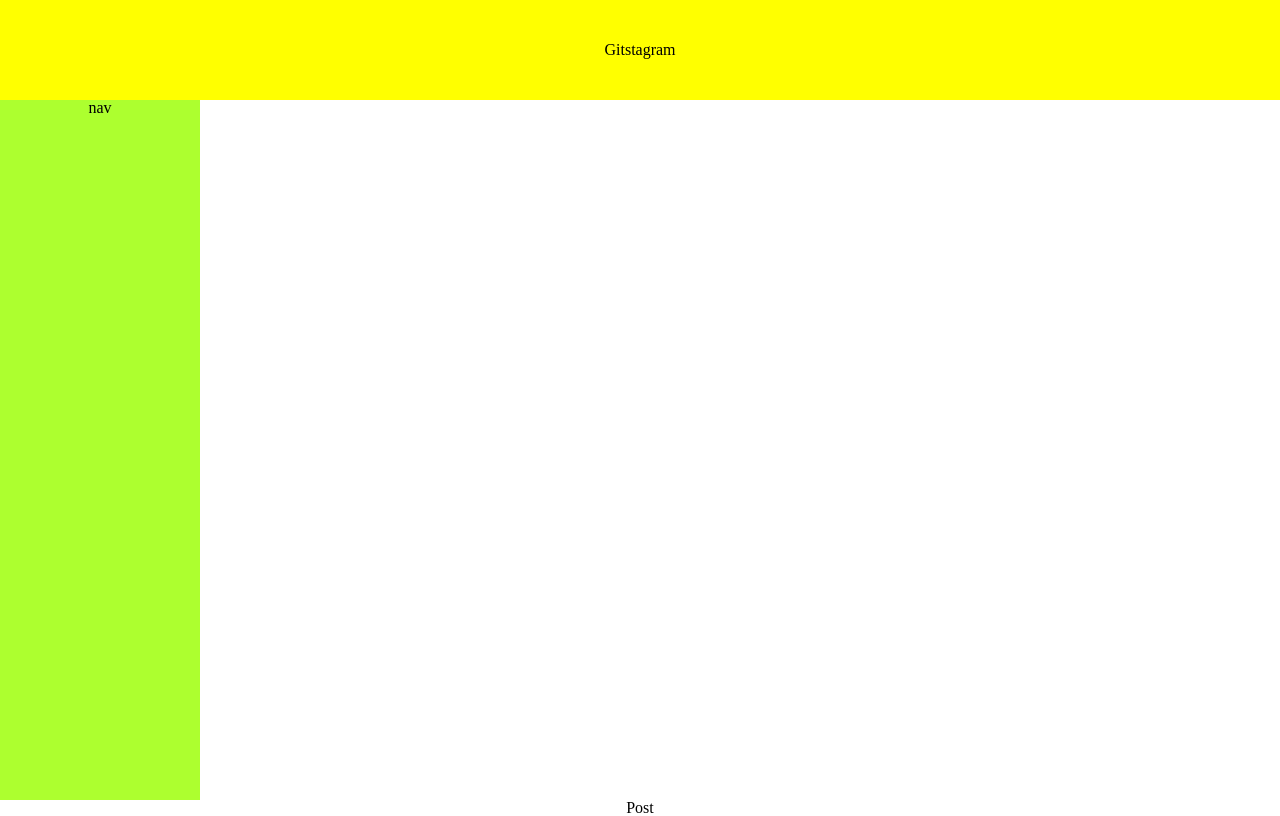
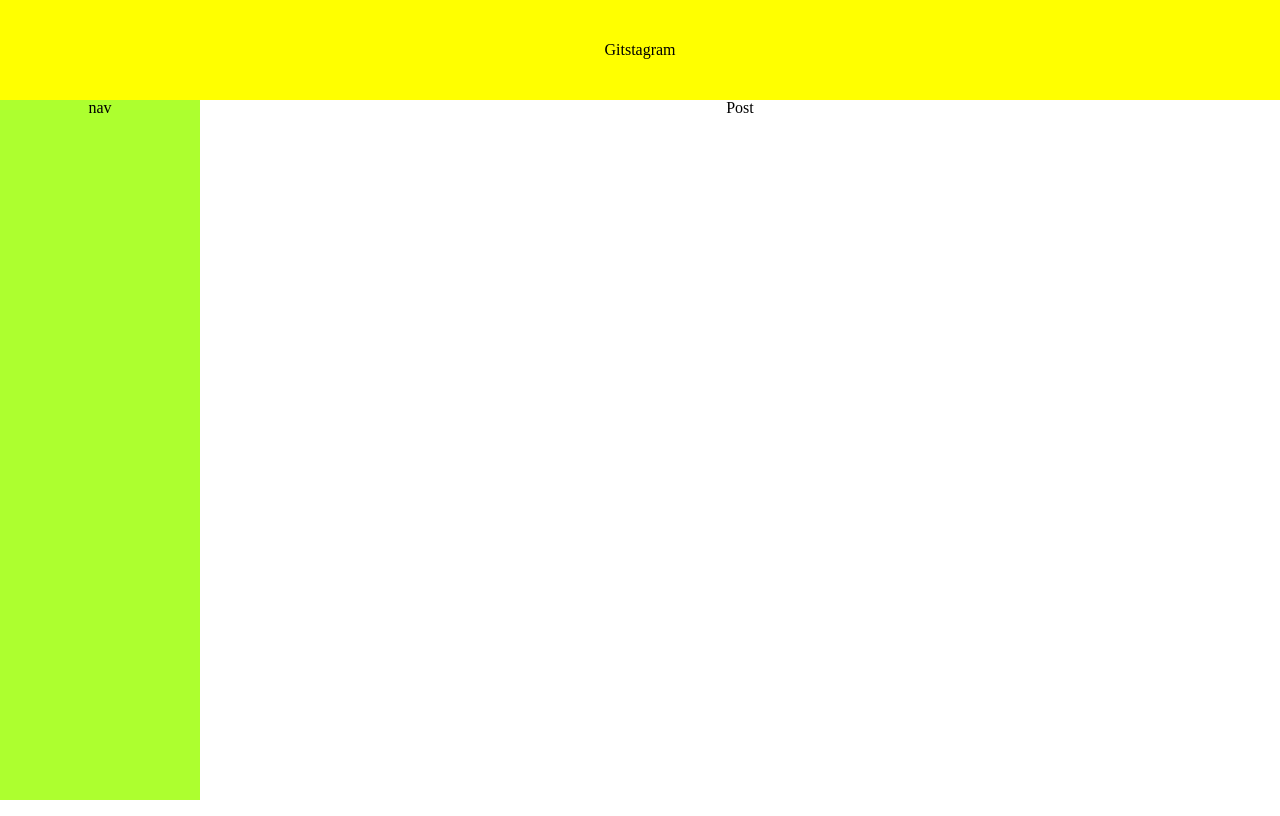
Before and after one commit to ajou-gitstagram/client-web, a React (Create React App) app: page /post in a window 1280 px wide. Built offline with nearby package versions, Linux system fonts and the light colour scheme.

Commit message:
apply common css

```diff
--- a/src/App.tsx
+++ b/src/App.tsx
@@ -1,6 +1,7 @@
 import React, {useState} from 'react';
 import './App.css';
 import './common/reset.css';
+import './common/common.css';
 import {Routes, Route} from "react-router-dom";
 import HomePage from "./pages/home-page/HomePage";
 import RankPage from "./pages/rank-page/RankPage";
@@ -9,6 +10,7 @@ import SignupPage from "./pages/signup-page/SignupPage";
 import PostPage from "./pages/post-page/PostPage";
 import Header from "./common/module/header/Header";
 import Navigator from "./common/module/navigator/Navigator";
+import Container from "./common/module/container/Container";
 
 function App() {
     const [login, setLogin] = useState(true);
@@ -16,13 +18,11 @@ function App() {
 
     return (
         <div className="App">
-            {login &&
-                <>
-                    <Header />
-                    <Navigator />
-                </>
-            }
-
+            {login && <Header />}
+            {
+                <div className={'flex'}>
+                    {login && <Navigator/>}
+                    <Container>
                         <Routes>
                             <Route path={"/"} element={<HomePage />} />
                             <Route path={"/login"} element={<LoginPage setLogin={setLogin} />} />
@@ -30,6 +30,9 @@ function App() {
                             <Route path={"/rank"} element={<RankPage />} />
                             <Route path={"/post"} element={<PostPage />} />
                         </Routes>
+                    </Container>
+                </div>
+            }
         </div>
     );
 }
--- a/src/common/common.css
+++ b/src/common/common.css
@@ -5,3 +5,5 @@
 .mt-4 { margin-top: 4px; }
 .mt-8 { margin-top: 8px; }
 .mt-16 { margin-top: 16px; }
+
+.flex { display: flex; }
--- /dev/null
+++ b/src/common/module/container/Container.module.css
@@ -0,0 +1,4 @@
+.container {
+    width: calc(100vw - 200px);
+    height: calc(100vh - 100px);
+}
--- /dev/null
+++ b/src/common/module/container/Container.tsx
@@ -0,0 +1,12 @@
+import S from './Container.module.css';
+import {ReactNode} from "react";
+
+interface props {
+	children: ReactNode;
+}
+
+const Container = ({ children }: props) => {
+	return <div className={S['container']}>{children}</div>;
+};
+
+export default Container;
```
Lines whose indentation alone changed are shown as unchanged.
